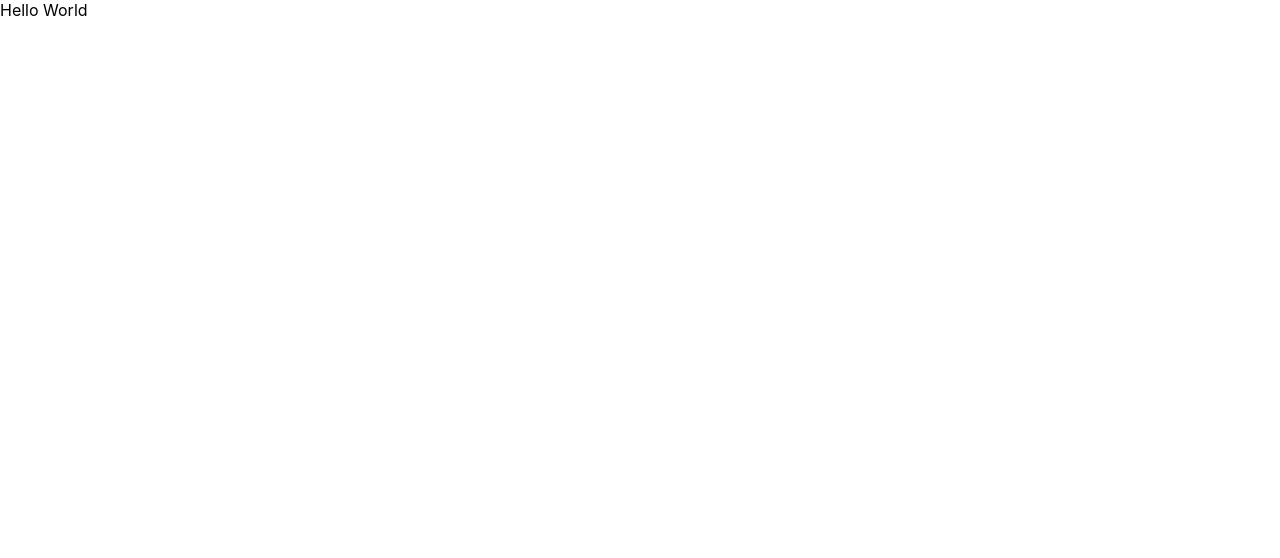
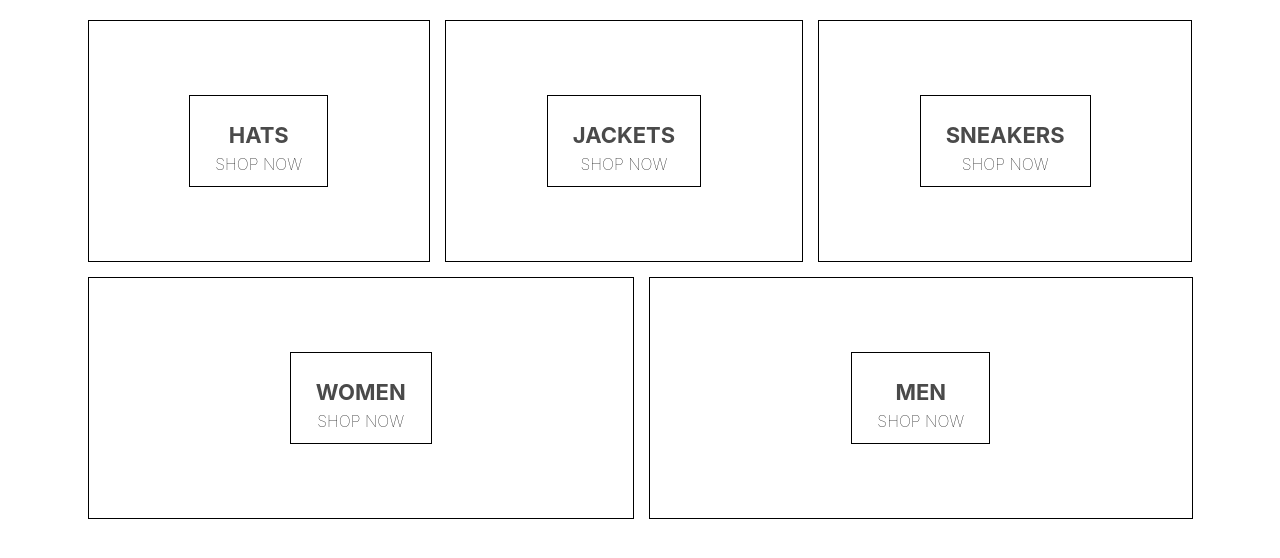
Before and after one commit to sunakshitejwani/react_e-commerce_website, a React (Create React App) app: page / in a window 1280 px wide. Shown: the top 558 px of the page. Built offline with nearby package versions, Linux system fonts and the light colour scheme.

Commit message:
Setting up E-Commerce website and using node-sass

```diff
--- a/package.json
+++ b/package.json
@@ -6,6 +6,7 @@
     "@testing-library/jest-dom": "^4.2.4",
     "@testing-library/react": "^9.3.2",
     "@testing-library/user-event": "^7.1.2",
+    "node-sass": "^4.13.1",
     "react": "^16.13.1",
     "react-dom": "^16.13.1",
     "react-scripts": "3.4.1"
--- a/src/App.js
+++ b/src/App.js
@@ -1,11 +1,11 @@
 import React from 'react';
-import logo from './logo.svg';
 import './App.css';
+import HomePage from './homepage.component';
 
 function App() {
   return (
     <div>
-      Hello World
+     <HomePage />
     </div>
   );
 }
--- /dev/null
+++ b/src/homepage.component.jsx
@@ -0,0 +1,66 @@
+import React from 'react';
+import './homepage.styles.scss';
+
+const HomePage = () => (
+  <div className="homepage">
+    <div className="directory-menu">
+      <div className="menu-item">
+        <div className="content">
+            <h1 className="title">
+                HATS
+            </h1>
+            <span className="subtitle">
+                SHOP NOW
+            </span>
+        </div>
+      </div>
+
+      <div className="menu-item">
+        <div className="content">
+            <h1 className="title">
+                JACKETS
+            </h1>
+            <span className="subtitle">
+                SHOP NOW
+            </span>
+        </div>
+      </div>
+
+      <div className="menu-item">
+        <div className="content">
+            <h1 className="title">
+                SNEAKERS
+            </h1>
+            <span className="subtitle">
+                SHOP NOW
+            </span>
+        </div>
+      </div>
+
+      <div className="menu-item">
+        <div className="content">
+            <h1 className="title">
+                WOMEN
+            </h1>
+            <span className="subtitle">
+                SHOP NOW
+            </span>
+        </div>
+      </div>
+
+      <div className="menu-item">
+        <div className="content">
+            <h1 className="title">
+                MEN
+            </h1>
+            <span className="subtitle">
+                SHOP NOW
+            </span>
+        </div>
+      </div>
+    </div>
+  </div>
+);
+
+
+export default HomePage;
--- /dev/null
+++ b/src/homepage.styles.scss
@@ -0,0 +1,54 @@
+.homepage {
+    display: flex;
+    flex-direction: column;
+    align-items: center;
+    padding: 20px 80px;
+  }
+
+  .directory-menu {
+    width: 100%;
+    display: flex;
+    flex-wrap: wrap;
+    justify-content: space-between;
+  }
+
+  .menu-item {
+    min-width: 30%;
+    height: 240px;
+    flex: 1 1 auto;
+    display: flex;
+    align-items: center;
+    justify-content: center;
+    border: 1px solid black;
+    margin: 0 7.5px 15px;
+
+    &:first-child {
+      margin-right: 7.5px;
+    }
+
+    &:last-child {
+      margin-left: 7.5px;
+    }
+
+    .content {
+      height: 90px;
+      padding: 0 25px;
+      display: flex;
+      flex-direction: column;
+      align-items: center;
+      justify-content: center;
+      border: 1px solid black;
+
+      .title {
+        font-weight: bold;
+        margin-bottom: 6px;
+        font-size: 22px;
+        color: #4a4a4a;
+      }
+
+      .subtitle {
+        font-weight: lighter;
+        font-size: 16px;
+      }
+    }
+  }
```
